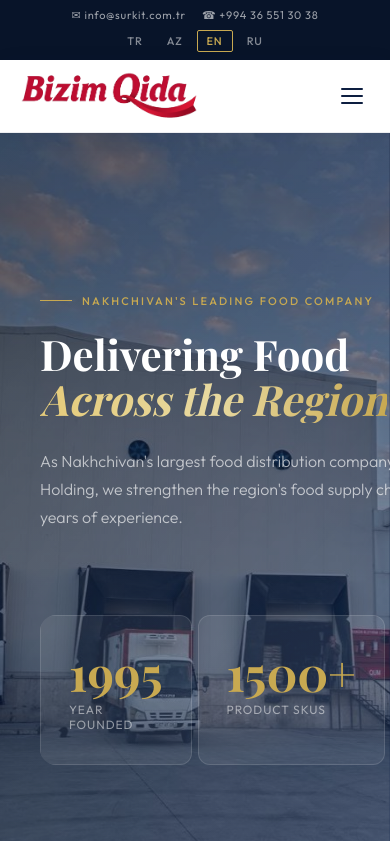
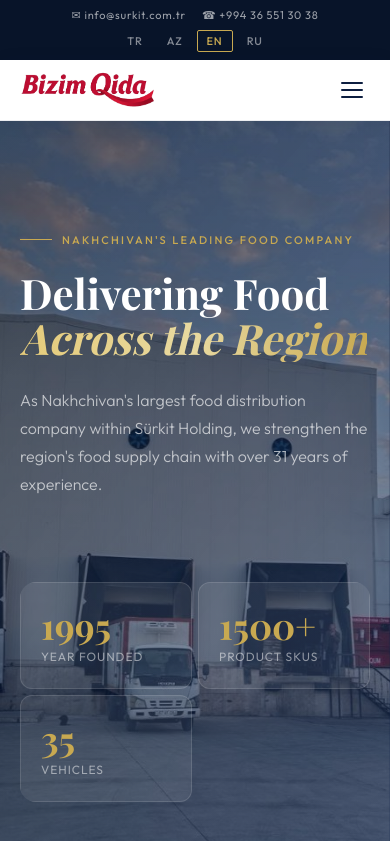
Before and after one commit to mrtsrktt/bizimqida, a Next.js app: page /en in a window 390 px wide. Shown: the top 841 px of the page. Built offline with nearby package versions, Linux system fonts and the light colour scheme; a web font is replaced by a local one.

Commit message:
Fix mobile responsive issues: hero stats grid, padding, logo sizes, section spacing
Co-Authored-By: Claude Opus 4.6 (1M context) <noreply@anthropic.com>

```diff
--- a/src/components/layout/Footer.module.css
+++ b/src/components/layout/Footer.module.css
@@ -156,6 +156,10 @@
     padding-bottom: 40px;
   }
 
+  .logo-img {
+    height: 44px;
+  }
+
   .footer-bottom {
     padding: 20px;
     flex-direction: column;
--- a/src/components/layout/Navbar.module.css
+++ b/src/components/layout/Navbar.module.css
@@ -293,5 +293,10 @@
 
   .nav-inner {
     padding: 0 20px;
+    height: 60px;
+  }
+
+  .logo-img {
+    height: 38px;
   }
 }
--- a/src/components/sections/Hero.module.css
+++ b/src/components/sections/Hero.module.css
@@ -329,6 +329,21 @@
   .heroContent {
     grid-template-columns: 1fr;
     gap: 40px;
+    padding: 0 20px;
+    padding-top: 40px;
+    padding-bottom: 100px;
+  }
+
+  .heroStats {
+    grid-template-columns: repeat(2, 1fr);
+  }
+
+  .hstat {
+    padding: 24px 20px;
+  }
+
+  .hstatN {
+    font-size: 36px;
   }
 
   .heroGlow {
--- a/src/styles/globals.css
+++ b/src/styles/globals.css
@@ -94,3 +94,11 @@ h2.section-h.light{color:var(--white);}
   transition:all .3s;align-self:flex-start;
 }
 .btn-nav:hover{background:var(--gold);color:var(--navy);}
+
+/* ============================================================
+   RESPONSIVE — Global mobile adjustments
+   ============================================================ */
+@media (max-width: 900px) {
+  .section{padding:60px 0;}
+  .section-inner{padding:0 20px;}
+}
```
